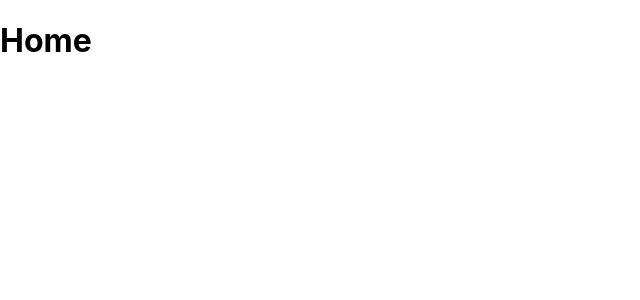
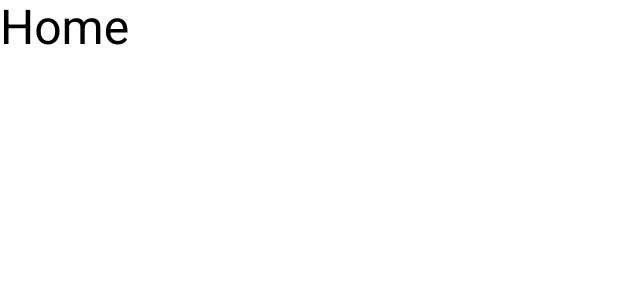
Before and after one commit to souluizfelipe/product-register-my-api, a React (Create React App) app: page / in a window 1280 px wide. Shown: the top 300 px of the page, without its empty margins (0-640 px from the left). Built offline with nearby package versions, Linux system fonts and the light colour scheme.

Commit message:
create templateDefault and templatePage

```diff
--- a/public/index.html
+++ b/public/index.html
@@ -10,8 +10,9 @@
       content="Web site created using create-react-app"
     />
     <link rel="apple-touch-icon" href="%PUBLIC_URL%/logo192.png" />
+    <link rel="manifest" href="%PUBLIC_URL%/manifest.json" />
 
-    <link rel="manifest" href="%PUBLIC_URL%/manifest.json" />
+    <link rel="stylesheet" href="https://fonts.googleapis.com/css?family=Roboto:300,400,500,700&display=swap" />
 
     <title>Product App</title>
   </head>
--- a/src/App.js
+++ b/src/App.js
@@ -5,17 +5,21 @@ import {
   Route,
 } from 'react-router-dom'
 
+import TemplateDefault from './template/Default'
+import TemplatePage from './template/Page'
 import Home from './pages/Home'
 
 const App = () => {
   return (
     <>
       <Router>
-        <Switch>
-          <Route path="/">
-            <Home />
-          </Route>
-        </Switch>
+        <TemplateDefault>
+          <Switch>
+            <Route path="/">
+              <TemplatePage title="Home"  Component={Home} />
+            </Route>
+          </Switch>
+        </TemplateDefault>
       </Router>
     </>
   );
--- a/src/pages/Home.js
+++ b/src/pages/Home.js
@@ -3,7 +3,7 @@
 const Home = () => {
   return(
     <>
-      <h1>Home</h1>
+
     </>
   )
 }
--- /dev/null
+++ b/src/template/Default.js
@@ -0,0 +1,12 @@
+
+
+
+const TemplateDefault = ({ children }) => {
+  return(
+    <>
+      {children}
+    </>
+  )
+}
+
+export default TemplateDefault
--- /dev/null
+++ b/src/template/Page.js
@@ -0,0 +1,15 @@
+
+import { Typography } from "@material-ui/core"
+
+
+const TemplatePage = ({ Component, title }) => {
+  return(
+    <>
+      <Typography variant="h3" component="h1">{title}</Typography>
+      <Component />
+    </>
+  )
+}
+
+
+export default TemplatePage
```
